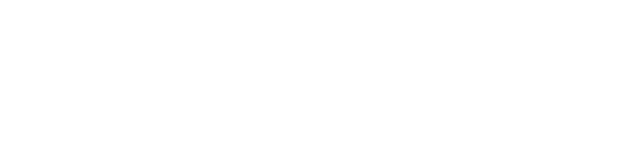
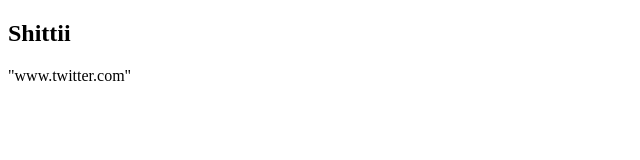
Before and after one commit to toni1812/crap-portfolio, a plain HTML site: page index.html in a window 1280 px wide. Shown: the whole page, without its empty margins (0-640 px from the left). Drawn offline with Linux system fonts and the light colour scheme.

Commit message:
new index-html

```diff
--- a/index.html
+++ b/index.html
@@ -6,6 +6,7 @@
     <title>Crap portfolio</title>
 </head>
 <body>
-
+    <h2>Shittii</h2>
+    <a:href>"www.twitter.com"</a:href>
 </body>
 </html>
```
